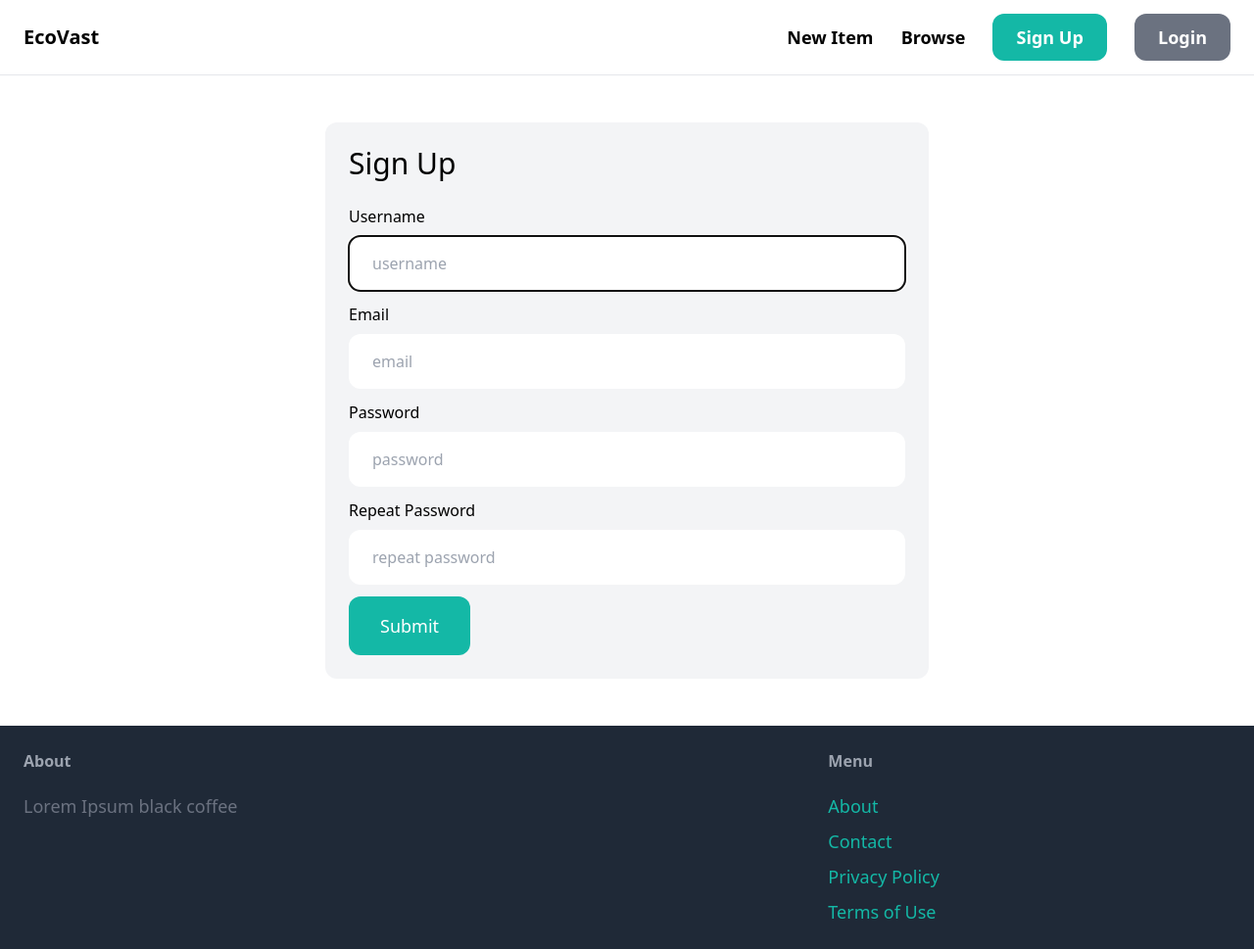
After one commit to wawerutimothy/Ecovast, a Django app: page /signup/ in a window 1280 px wide. The commit adds this page. Shown: the whole page at 98% size. Run offline with Django 4.2, Linux system fonts and the light colour scheme; some libraries are stand-ins or nearby versions.

Commit message:
signup and login

```diff
--- /dev/null
+++ b/core/forms.py
@@ -0,0 +1,37 @@
+from django import forms
+
+from django.contrib.auth.forms import UserCreationForm, AuthenticationForm
+from django.contrib.auth.models import User
+
+
+class SignupForm(UserCreationForm):
+    class Meta:
+        model = User
+        fields = ('username', 'email', 'password1', 'password2')
+
+    username = forms.CharField(widget=forms.TextInput(attrs={
+        'placeholder': 'username',
+        'class': 'w-full py-4 px-6 rounded-xl'
+    }))
+    email = forms.CharField(widget=forms.TextInput(attrs={
+        'placeholder': 'email',
+        'class': 'w-full py-4 px-6 rounded-xl'
+    }))
+    password1 = forms.CharField(widget=forms.PasswordInput(attrs={
+        'placeholder': 'password',
+        'class': 'w-full py-4 px-6 rounded-xl'
+    }))
+    password2 = forms.CharField(widget=forms.PasswordInput(attrs={
+        'placeholder': 'repeat password',
+        'class': 'w-full py-4 px-6 rounded-xl'
+    }))
+
+class LoginForm(AuthenticationForm):
+    username = forms.CharField(widget=forms.TextInput(attrs={
+        'placeholder': 'username',
+        'class': 'w-full py-4 px-6 rounded-xl'
+    }))
+    password = forms.CharField(widget=forms.PasswordInput(attrs={
+        'placeholder': 'password',
+        'class': 'w-full py-4 px-6 rounded-xl'
+    }))
--- a/core/templates/core/base.html
+++ b/core/templates/core/base.html
@@ -14,8 +14,8 @@
         <div class="space-x-6">
             <a href="#" class="text-lg font-semibold hover:text-gray-500">New Item</a>
             <a href="#" class="text-lg font-semibold hover:text-gray-500">Browse</a>
-            <a href="#" class="px-6 py-3 text-lg font-semibold bg-teal-500 text-white rounded-xl hover:bg-teal-700">Sign Up</a>
-            <a href="#" class="px-6 py-3 text-lg font-semibold bg-gray-500 text-white rounded-xl hover:bg-gray-700">Login</a>
+            <a href="{% url 'core:signup' %}" class="px-6 py-3 text-lg font-semibold bg-teal-500 text-white rounded-xl hover:bg-teal-700">Sign Up</a>
+            <a href="{% url 'core:login' %}" class="px-6 py-3 text-lg font-semibold bg-gray-500 text-white rounded-xl hover:bg-gray-700">Login</a>
         </div>
     </nav>
     <div class="px-6 py-6">
--- /dev/null
+++ b/core/templates/core/signup.html
@@ -0,0 +1,44 @@
+{% extends "core/base.html" %}
+
+{% block title%} Sign Up {% endblock %}
+
+
+{% block content%}
+
+<div class="w-1/2 my-6 p-6 mx-auto bg-gray-100 rounded-xl">
+    <h1 class="mb-6 text-3xl"> Sign Up </h1>
+
+    <form method="post" action=".">
+        {% csrf_token %}
+
+        <div class="mb-3">
+            <label class="inline-block mb-2">Username</label><br/>
+            {{ form.username }}
+        </div>
+        <div class="mb-3">
+            <label class="inline-block mb-2">Email</label><br/>
+            {{ form.email }}
+        </div>
+        <div class="mb-3">
+            <label class="inline-block mb-2">Password</label><br/>
+            {{ form.password1 }}
+        </div>
+        <div class="mb-3">
+            <label class="inline-block mb-2">Repeat Password</label><br/>
+            {{ form.password2 }}
+        </div>
+
+        {% if form.errors or form.non_field_errors %}
+            <div class="mb-3 p-6 bg-red-100 rounded-xl">
+                {% for field in form %}
+                    {{field.errors}}
+                {% endfor %}
+
+                {{form.non_field_errors}}
+            </div>
+        {% endif %}
+        <button class="py-4 px-8 text-lg bg-teal-500 hover:bg-teal-700 rounded-xl text-white">Submit</button>
+    </form>
+</div>
+
+{% endblock %}
--- a/core/urls.py
+++ b/core/urls.py
@@ -1,10 +1,13 @@
 from django.urls import path
-
+from django.contrib.auth import views as auth_views
 from . import views
+from .forms import LoginForm
 
 app_name = 'core'
 
 urlpatterns = [
     path('', views.index, name='index'),
-    path('contact/', views.contact, name='contact')
+    path('contact/', views.contact, name='contact'),
+    path('signup/', views.signup, name='signup'),
+    path('login/', auth_views.LoginView.as_view(template_name='core/login.html',authentication_form=LoginForm), name='login'),
 ]
--- a/core/views.py
+++ b/core/views.py
@@ -1,6 +1,6 @@
-from django.shortcuts import render
+from django.shortcuts import render, redirect
 from item.models import Category, Item
-
+from .forms import SignupForm
 # Create your views here.
 
 def index(request):
@@ -13,3 +13,16 @@ def index(request):
 
 def contact(request):
     return render(request, 'core/contact.html')
+
+def signup(request):
+    if request.method == 'POST':
+        form = SignupForm(request.POST)
+        if form.is_valid():
+            form.save()
+            return redirect('/login/')
+    else:
+        form = SignupForm()
+
+    return render(request, 'core/signup.html', {
+        'form': form
+    })
```
Also changed, not shown: core/templates/core/login.html (added, +36 -0 lines), db.sqlite3.
